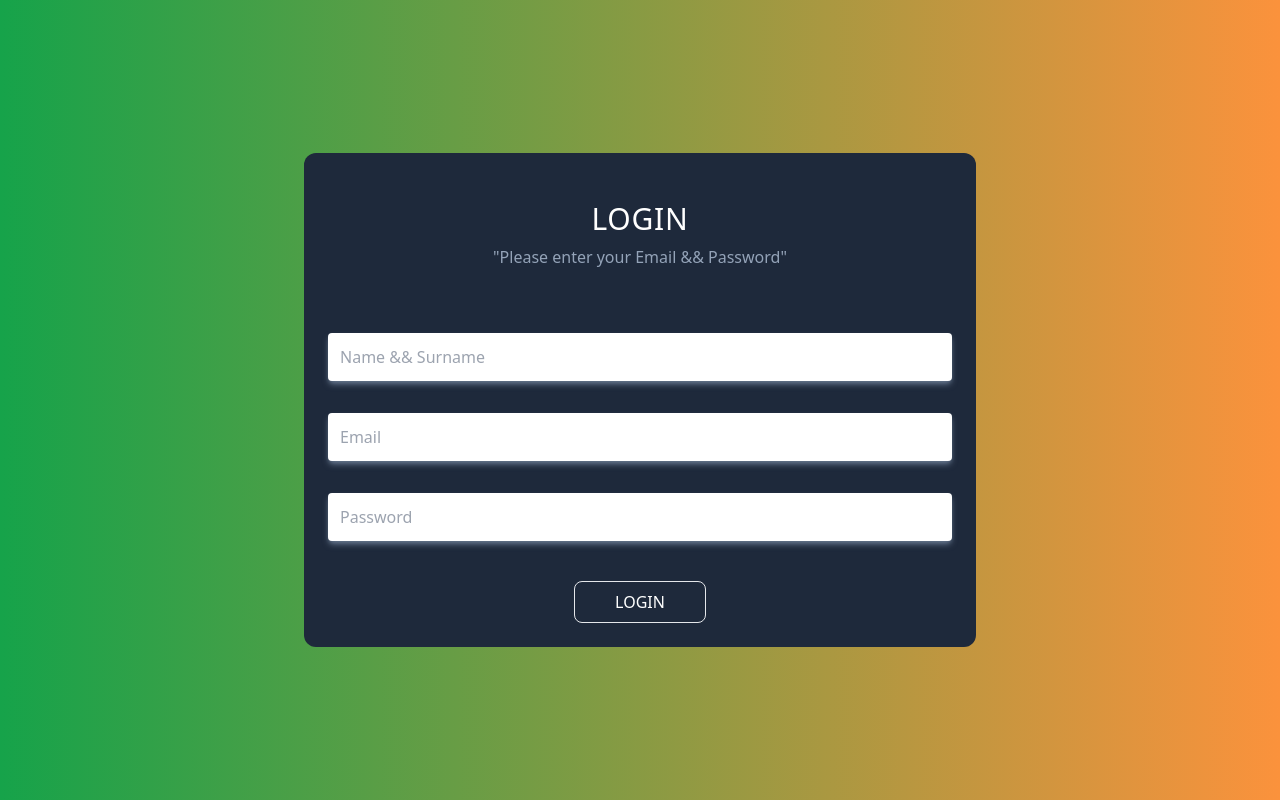
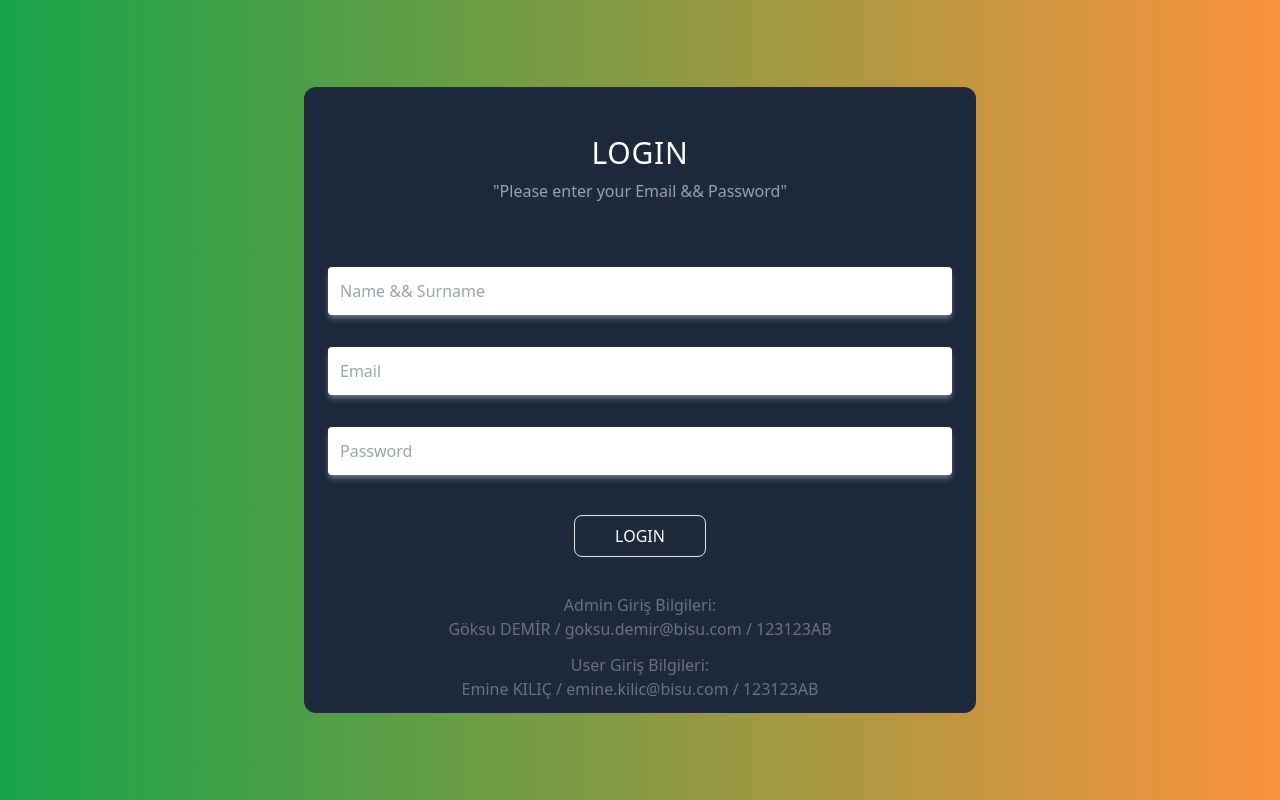
Before and after one commit to lutfullahcelenk/customer-services, a React (Create React App) app: page / in a window 1280 px wide. Both pictures are taken after a click on the button "LOGIN". Built offline with nearby package versions, Linux system fonts and the light colour scheme.

Commit message:
login info section added to log in

```diff
--- a/src/App.tsx
+++ b/src/App.tsx
@@ -16,18 +16,18 @@ import { users } from "./constants/users";
 function App() {
   const [isOpen, setIsOpen] = useState(false);
   const [isAdmin, setIsAdmin] = useState(false);
-  const { loggedIn, name } = useAppSelector((state) => state.auth);
+  const { loggedIn, fullName } = useAppSelector((state) => state.auth);
 
   //control mechanism
   useEffect(() => {
     users.find(
       (user) =>
-        user.fullName.toLocaleLowerCase() === name.toLocaleLowerCase() &&
+        user.fullName.toLocaleLowerCase() === fullName.toLocaleLowerCase() &&
         user.role === "Admin"
     )
       ? setIsAdmin(true)
       : setIsAdmin(false);
-  }, [name]);
+  }, [fullName]);
 
   return (
     <div>
--- a/src/components/Navbar/index.tsx
+++ b/src/components/Navbar/index.tsx
@@ -14,7 +14,7 @@ type INavbar = {
 const Navbar = ({ isOpen, setIsOpen }: INavbar) => {
   const navigate = useNavigate();
   const dispatch = useAppDispatch();
-  const { name } = useAppSelector((state) => state.auth);
+  const { fullName } = useAppSelector((state) => state.auth);
 
   const handleLogout = () => {
     dispatch(logout());
@@ -28,7 +28,7 @@ const Navbar = ({ isOpen, setIsOpen }: INavbar) => {
           <img src={avatar} alt="avatar" />
         </div>
 
-        <span className="hidden p-2 font-bold uppercase md:block">{name}</span>
+        <span className="hidden p-2 font-bold uppercase md:block">{fullName}</span>
         <span
           className="block p-2 font-bold md:hidden"
           onClick={() => setIsOpen(!isOpen)}
--- a/src/components/Sidebar/index.tsx
+++ b/src/components/Sidebar/index.tsx
@@ -19,18 +19,18 @@ type ISidebar = {
 const Sidebar = ({ isOpen, setIsOpen }: ISidebar) => {
   const navigate = useNavigate();
   const [isAdmin, setIsAdmin] = useState(false);
-  const { name } = useAppSelector((state) => state.auth);
+  const { fullName } = useAppSelector((state) => state.auth);
 
   //control mechanism
   useEffect(() => {
     users.find(
       (user) =>
-        user.fullName.toLocaleLowerCase() === name.toLocaleLowerCase() &&
+        user.fullName.toLocaleLowerCase() === fullName.toLocaleLowerCase() &&
         user.role === "Admin"
     )
       ? setIsAdmin(true)
       : setIsAdmin(false);
-  }, [name]);
+  }, [fullName]);
 
   return (
     <div
--- a/src/features/authSlice.ts
+++ b/src/features/authSlice.ts
@@ -1,23 +1,24 @@
 import { createSlice } from "@reduxjs/toolkit";
+import { RootState } from "../app/store";
 
 export const authSlice = createSlice({
   name: "auth",
   initialState: {
-    name: "",
+    fullName: "",
     email: "",
     password: "",
     loggedIn: false,
   },
   reducers: {
     login: (state, action) => {
-      state.name = action.payload.fullName;
+      state.fullName = action.payload.fullName;
       state.email = action.payload.email;
       state.password = action.payload.password;
       state.loggedIn = action.payload.loggedIn;
     },
 
     logout: (state) => {
-      state.name = "";
+      state.fullName = "";
       state.email = "";
       state.password = "";
       state.loggedIn = false;
@@ -27,4 +28,6 @@ export const authSlice = createSlice({
 
 export const { login, logout } = authSlice.actions;
 
+export const SelectAuth = (state: RootState) => state.auth
+
 export default authSlice.reducer;
--- a/src/pages/Auth/index.tsx
+++ b/src/pages/Auth/index.tsx
@@ -1,22 +1,18 @@
 /* eslint-disable no-lone-blocks */
 import { useEffect, useState } from "react";
-import { useAppDispatch } from "../../app/hooks";
-import { login } from "../../features/authSlice";
+import { useAppDispatch, useAppSelector } from "../../app/hooks";
+import { login, SelectAuth } from "../../features/authSlice";
 import { useNavigate } from "react-router-dom";
 //constants
 import { users } from "../../constants/users";
 
-const initialState = {
-  fullName: "",
-  email: "",
-  password: "",
-};
-
 const Auth = () => {
   const dispatch = useAppDispatch();
   const navigate = useNavigate();
+  const initialState = useAppSelector(SelectAuth)
   const [formValue, setFormValue] = useState(initialState);
   const [permitted, setPermitted] = useState(false);
+  const [info, setInfo] = useState(false);
   const { fullName, email, password } = formValue;
 
   //onchange function for form inputs
@@ -98,11 +94,27 @@ const Auth = () => {
           type="button"
           className="px-10 py-2 my-6 uppercase border rounded-lg"
           onClick={() => {
-            fullName && email && password && permitted && handleLogin();
+            fullName && email && password && permitted
+              ? handleLogin()
+              : setInfo(true);
           }}
         >
           Login
         </button>
+
+        {info && (
+          <div className="text-gray-500 text-center">
+            <div className="py-3">
+              <p>Admin Giriş Bilgileri:</p>
+              <p>Göksu DEMİR / goksu.demir@bisu.com / 123123AB</p>
+            </div>
+
+            <div className="pb-3">
+              <p>User Giriş Bilgileri:</p>
+              <p>Emine KILIÇ / emine.kilic@bisu.com / 123123AB</p>
+            </div>
+          </div>
+        )}
       </div>
     </section>
   );
```
